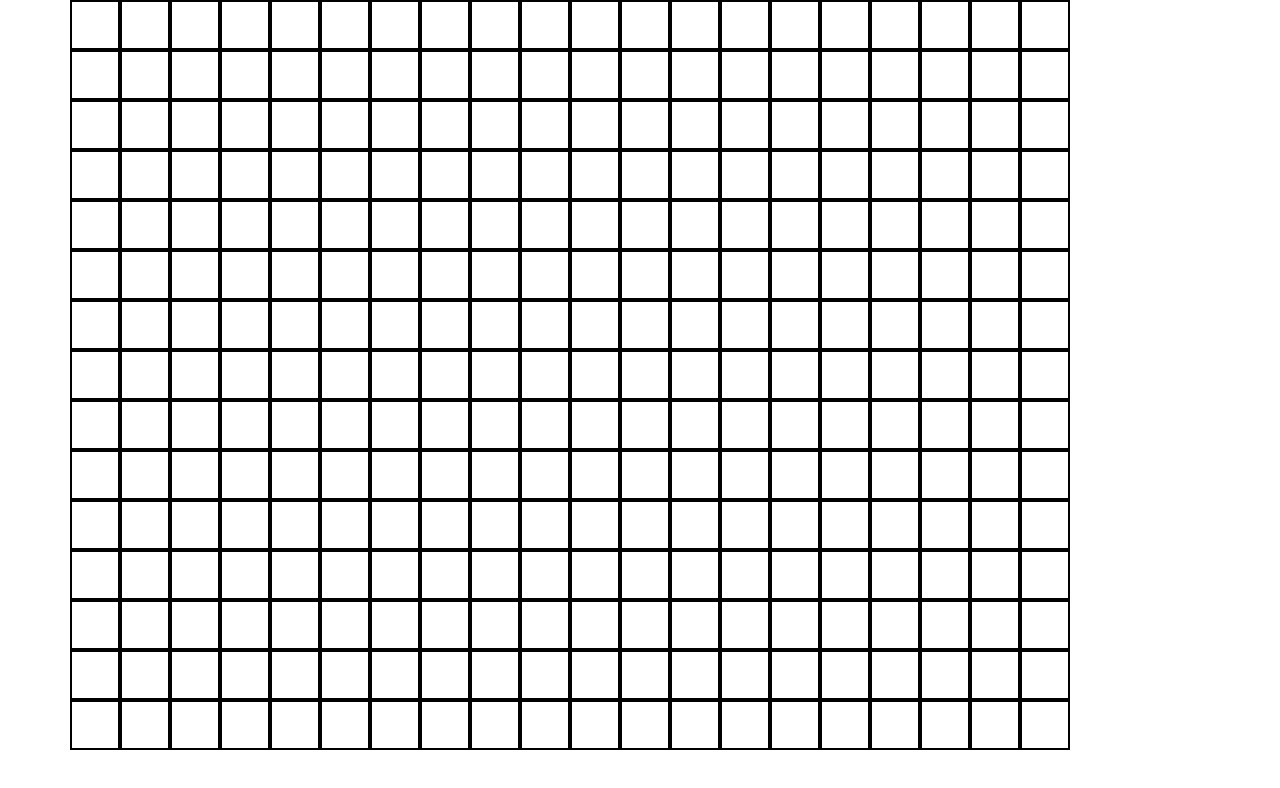
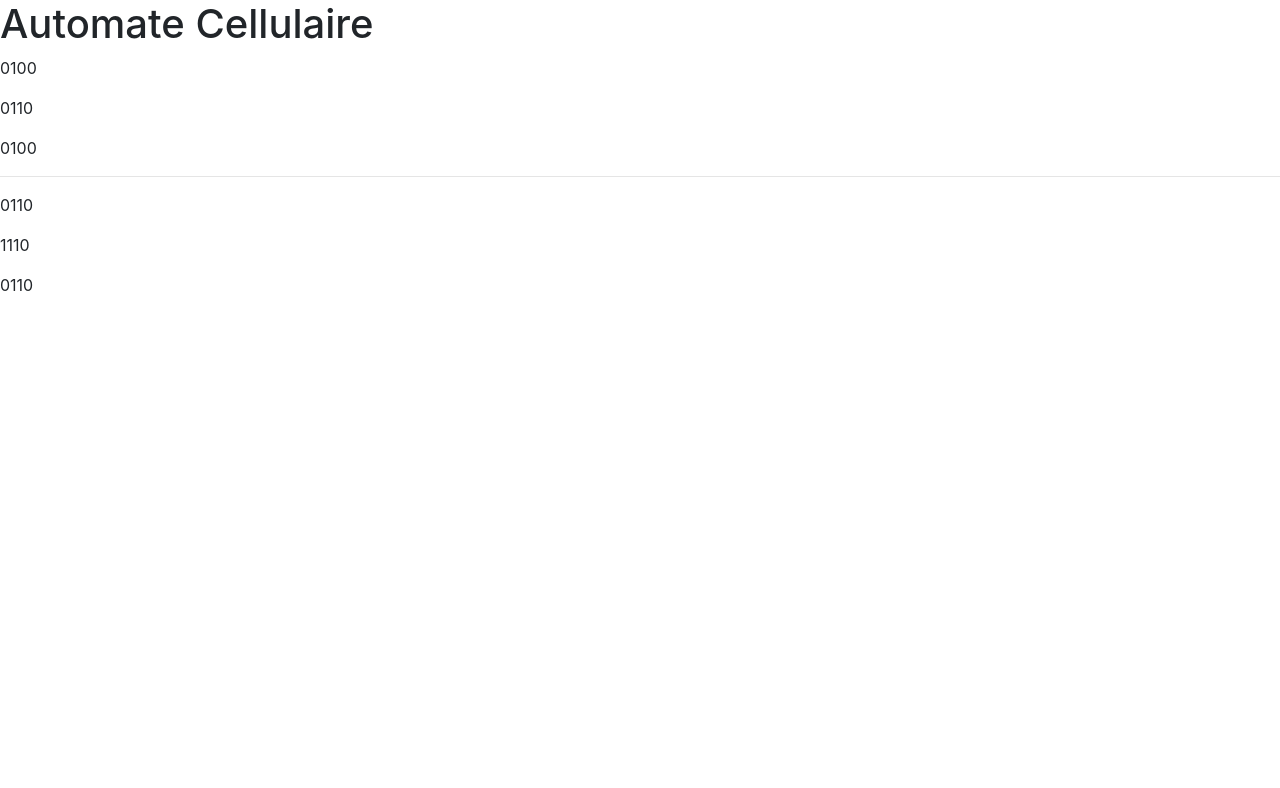
Before and after one commit to theorisons/cellularAutomatonVisualisation, a React (Create React App) app: page / in a window 1280 px wide. Shown: the top 788 px of the page. Built offline with nearby package versions, Linux system fonts and the light colour scheme.

Commit message:
Add Conway and Automate

```diff
--- a/public/index.html
+++ b/public/index.html
@@ -30,10 +30,10 @@
       integrity="sha384-Vkoo8x4CGsO3+Hhxv8T/Q5PaXtkKtu6ug5TOeNV6gBiFeWPGFN9MuhOf23Q9Ifjh"
       crossorigin="anonymous"
     />
-    <title>React App</title>
+    <title>Automate Cellulaire</title>
   </head>
   <body>
-    <noscript>You need to enable JavaScript to run this app.</noscript>
+    <noscript>Cette page a besoin de l'activation de JavaScritp.</noscript>
     <div id="root"></div>
     <!--
       This HTML file is a template.
--- a/src/App.js
+++ b/src/App.js
@@ -1,10 +1,10 @@
 import React from "react";
-import Windows from "./Display/Windows";
+import CellularGame from "./Logic/CellularGame";
 
 function App() {
   return (
     <div>
-      <Windows />
+      <CellularGame />
     </div>
   );
 }
--- a/src/Display/Windows.js
+++ b/src/Display/Windows.js
@@ -2,7 +2,7 @@ import React from "react";
 import Bloc from "./Bloc";
 
 const initialState = {
-  click: false, // To handle when the iser click
+  click: false, // To handle when the user click
   nbR: 15, // Number of rows
   nbC: 20, // Number of columns
   size: 50, // Size of the blocs
--- /dev/null
+++ b/src/Logic/Algo/Automate.js
@@ -0,0 +1,93 @@
+export class Automate {
+  constructor(matrix) {
+    // Init the object with the board
+    // All the cells status
+    this.matrix = matrix;
+    this.nbR = this.matrix.length;
+    this.nbC = this.matrix[0].length;
+  }
+
+  getMatrix() {
+    return this.matrix;
+  }
+
+  next() {
+    // Compute the next state of the simulation
+    let nMatrix = [];
+    let tmpR = [];
+
+    let position = {
+      // Position to compute
+      x: 0,
+      y: 0
+    };
+
+    for (let r = 0; r < this.nbR; r++) {
+      tmpR = [];
+      position.y = r;
+
+      for (let c = 0; c < this.nbC; c++) {
+        position.x = c;
+        tmpR.push(this.rules(position)); // Calcul of the futur state of the cell
+      }
+
+      nMatrix.push(tmpR);
+    }
+
+    return nMatrix;
+  }
+
+  rules(position) {
+    // Position contains position x and y of the cell to check
+    // Define all the rules of the simulation
+    // Kind of abstract method
+    // Define in the children
+    // Return the next state of the cell
+  }
+
+  countNeighbours(position, vToCheck) {
+    // Position contains position x and y of the cell to check
+    // vToCheck is the state of the neighbour to check
+    const { x, y } = position;
+
+    const startRow = this.start(y);
+    const endRow = this.end(y, this.nbR);
+
+    const startCol = this.start(x);
+    const endCol = this.end(x, this.nbC);
+
+    let compt = 0;
+
+    for (let r = startRow; r <= endRow; r++) {
+      for (let c = startCol; c <= endCol; c++) {
+        if (r !== y || c !== x) {
+          // We don't count the cell itself
+          if (this.matrix[r][c] === vToCheck) {
+            // Count the living cells
+            compt += 1;
+          }
+        }
+      }
+    }
+
+    return compt;
+  }
+
+  start(posi) {
+    // return the value where start the counting of the neighbour
+    if (posi === 0) {
+      // We don't use circular board
+      return 0;
+    }
+    return posi - 1;
+  }
+
+  end(posi, size) {
+    // return the value where end the counting of the neighbour
+    if (posi === size - 1) {
+      // We don't use circular board
+      return posi;
+    }
+    return posi + 1;
+  }
+}
--- /dev/null
+++ b/src/Logic/Algo/Conway.js
@@ -0,0 +1,25 @@
+import { Automate } from "./Automate";
+
+export class Conway extends Automate {
+  constructor(matrix) {
+    super(matrix);
+  }
+
+  rules(position) {
+    // Position contains position x and y of the cell to check
+    // Return the next state of the cell
+    const neighbour = this.countNeighbours(position, 1); // Count the cells alive
+
+    if (neighbour === 3) {
+      // 3 neighbours, the cell live
+      // If already living, stay in this state
+      return 1;
+    } else if (neighbour === 2) {
+      // stay in is current status
+      return this.matrix[position.y][position.x];
+    } else {
+      // die
+      return 0;
+    }
+  }
+}
--- /dev/null
+++ b/src/Logic/CellularGame.js
@@ -0,0 +1,43 @@
+import React from "react";
+import Controls from "./Controls";
+import Windows from "../Display/Windows";
+import { Conway } from "./Algo/Conway";
+
+export default class CellularGame extends React.Component {
+  displayMatrix(m) {
+    let val = m.reduce((p, c) => (p = `${p}${c}`));
+    return <p>{val}</p>;
+  }
+
+  render() {
+    const bob = [
+      [0, 1, 0, 0],
+      [0, 1, 1, 0],
+      [0, 1, 0, 0]
+    ];
+    let conway = new Conway(bob);
+
+    const m = conway.getMatrix();
+
+    const nM = conway.next();
+
+    return (
+      <div>
+        <h1>Automate Cellulaire</h1>
+        <div>
+          {this.displayMatrix(m[0])}
+          {this.displayMatrix(m[1])}
+          {this.displayMatrix(m[2])}
+        </div>
+        <hr />
+        <div>
+          {this.displayMatrix(nM[0])}
+          {this.displayMatrix(nM[1])}
+          {this.displayMatrix(nM[2])}
+        </div>
+        {/* <Windows /> */}
+        {/* <Controls /> */}
+      </div>
+    );
+  }
+}
--- /dev/null
+++ b/src/Logic/Controls.js
@@ -0,0 +1,62 @@
+import React from "react";
+
+const TYPE_SIMULATION = ["Conway", "Immigration", "Segregation"];
+const INIT_STATE = {
+  speed: 0.5,
+  type: TYPE_SIMULATION[0]
+};
+
+export default class Controls extends React.Component {
+  constructor(props) {
+    super(props);
+    this.state = { ...INIT_STATE };
+  }
+
+  displayOptions() {
+    return TYPE_SIMULATION.map(el => <option key={el}>{el}</option>);
+  }
+
+  changeForm = (event, stateTarget) => {
+    const value = event.target.value;
+
+    let nextState = this.state;
+    nextState[stateTarget] = value;
+    this.setState(nextState);
+  };
+
+  render() {
+    return (
+      <form>
+        <div className="form-group">
+          <label>Type d'automate</label>
+          <select
+            className="form-control"
+            value={this.state.type}
+            onChange={event => {
+              this.changeForm(event, "type");
+            }}
+          >
+            {this.displayOptions()}
+          </select>
+        </div>
+        <div className="form-group">
+          <label>Vitesse simulation {this.state.speed} s</label>
+          <input
+            className="form-control-range"
+            type="range"
+            value={this.state.speed}
+            min="0"
+            max="10"
+            step="0.5"
+            onChange={event => {
+              this.changeForm(event, "speed");
+            }}
+          />
+        </div>
+        <button>Play</button>
+        <button>Step</button>
+        <button>Pause</button>
+      </form>
+    );
+  }
+}
```
